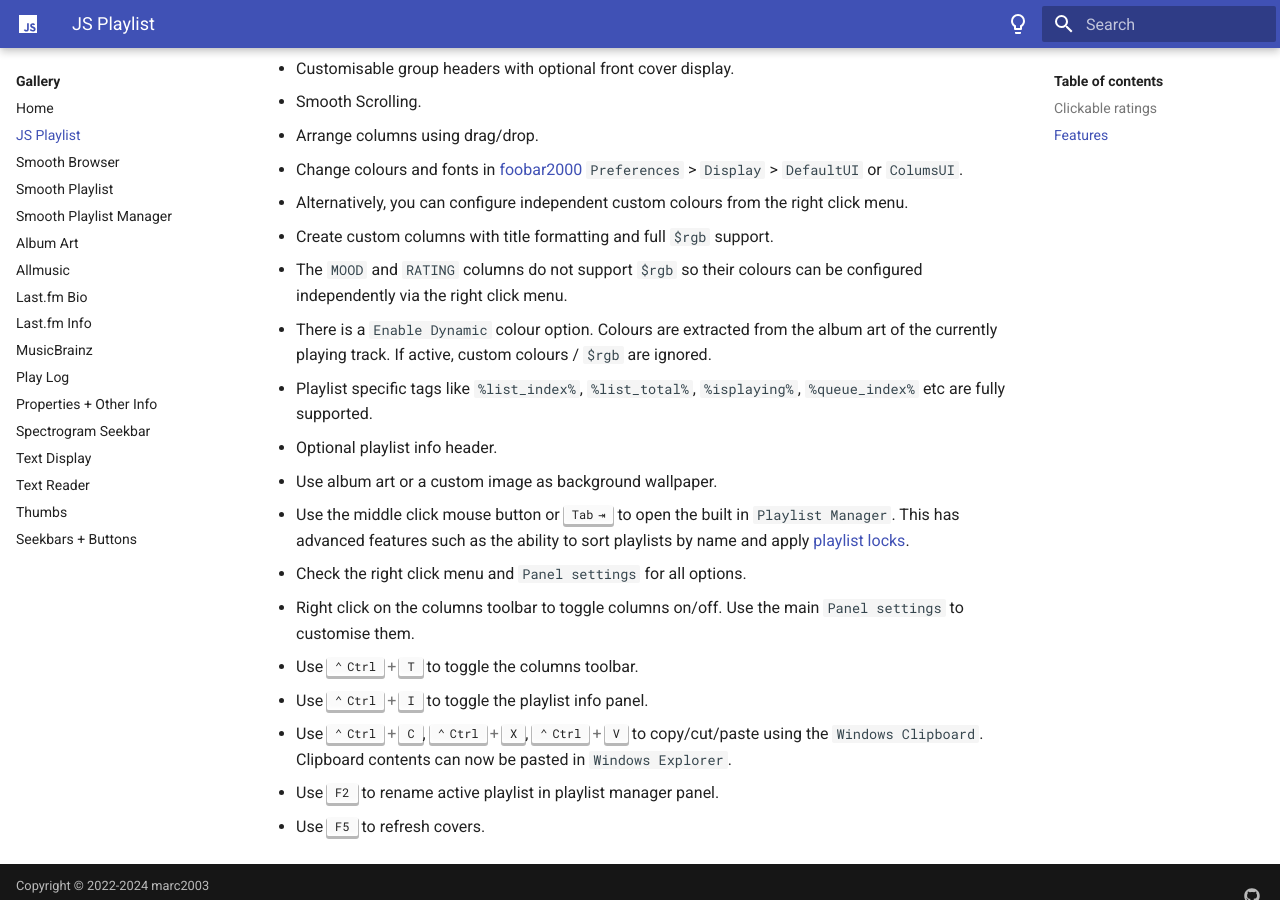
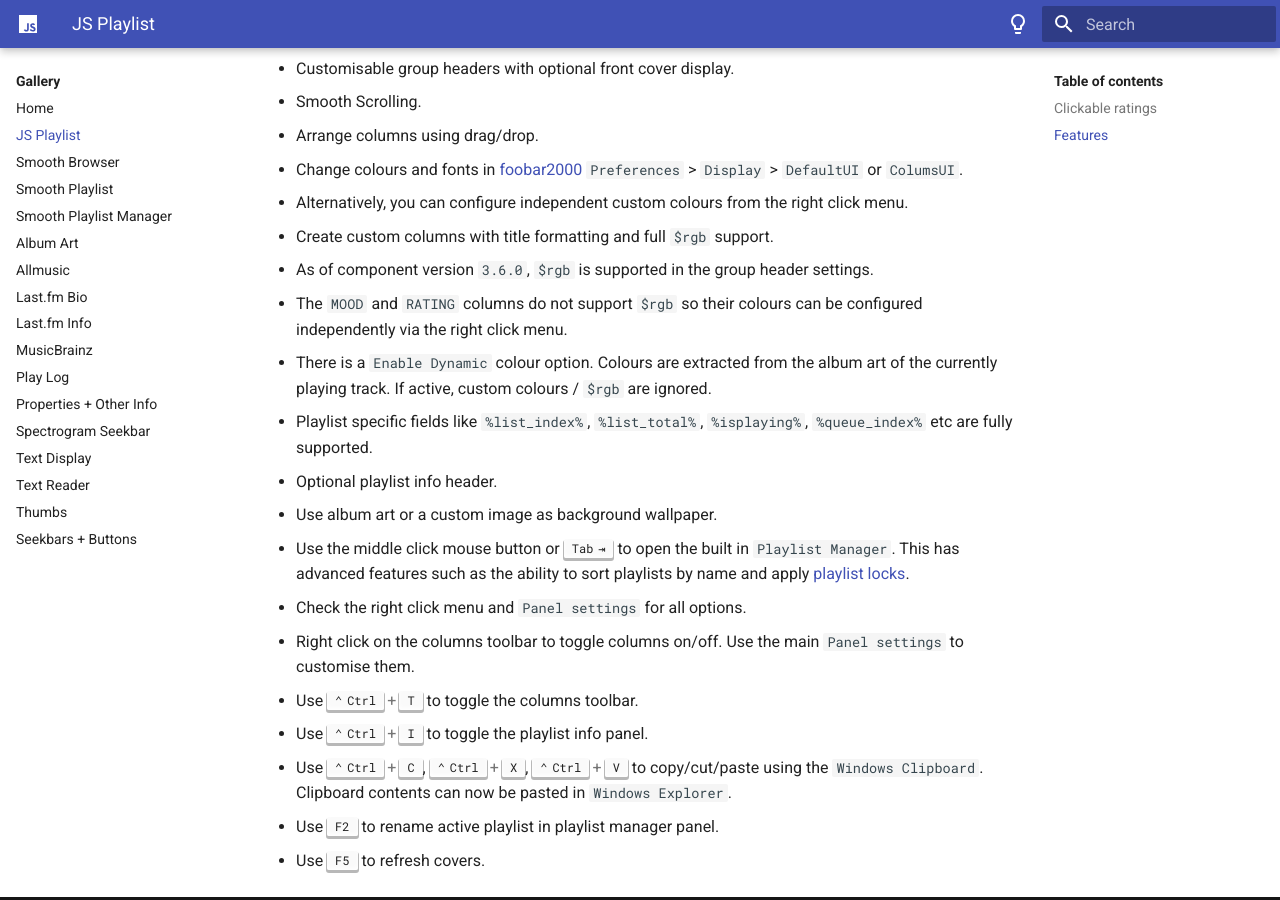
Before and after one commit to jscript-panel/jscript-panel.github.io, an MkDocs documentation site: the page built from docs/gallery/jsplaylist.md, in a window 1280 px wide and 900 px high, scrolled down 1270 px. Built offline with MkDocs 1.6.1 and Material for MkDocs 9.7.7, drawn with Linux system fonts in a browser that asks for light colours.

Commit message:
Update jsplaylist.md

```diff
--- a/docs/gallery/jsplaylist.md
+++ b/docs/gallery/jsplaylist.md
@@ -16,9 +16,10 @@ This was originally created by [Br3tt aka Falstaff](https://www.deviantart.com/b
 - Change colours and fonts in [foobar2000](https://www.foobar2000.org) `Preferences` > `Display` > `DefaultUI` or `ColumsUI`.
 - Alternatively, you can configure independent custom colours from the right click menu.
 - Create custom columns with title formatting and full `$rgb` support.
+- As of component version `3.6.0`, `$rgb` is supported in the group header settings.
 - The `MOOD` and `RATING` columns do not support `$rgb` so their colours can be configured independently via the right click menu.
 - There is a `Enable Dynamic` colour option. Colours are extracted from the album art of the currently playing track. If active, custom colours / `$rgb` are ignored.
-- Playlist specific tags like `%list_index%`, `%list_total%`, `%isplaying%`, `%queue_index%` etc are fully supported.
+- Playlist specific fields like `%list_index%`, `%list_total%`, `%isplaying%`, `%queue_index%` etc are fully supported.
 - Optional playlist info header.
 - Use album art or a custom image as background wallpaper.
 - Use the middle click mouse button or ++tab++ to open the built in `Playlist Manager`. This has advanced features
```
